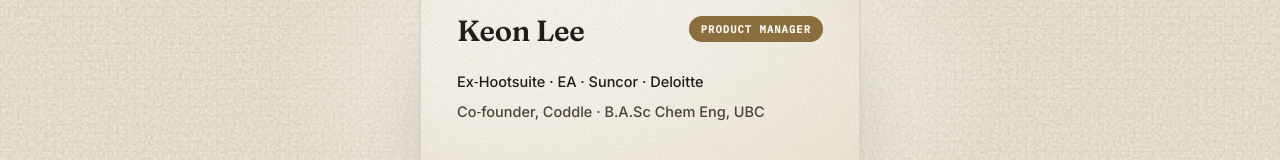
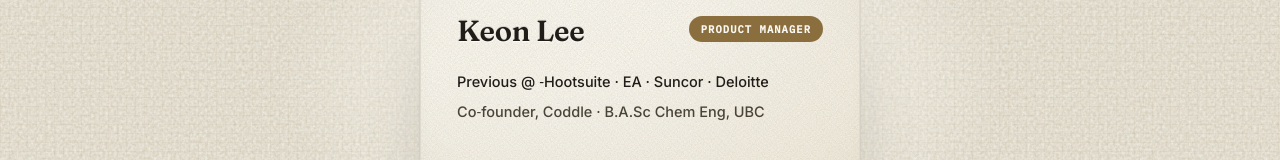
Before and after one commit to Keonleebv/keon-portfolio, a Next.js app: page / in a window 1280 px wide. Shown: the part 288-448 px from the top of the page. Built offline with nearby package versions, Linux system fonts and the light colour scheme.

Commit message:
Title changes

```diff
--- a/app/layout.js
+++ b/app/layout.js
@@ -1,4 +1,5 @@
 import "./globals.css";
+import { Analytics } from "@vercel/analytics/next"
 
 export const metadata = {
   metadataBase: new URL("https://keonlee.ca"),
--- a/app/page.js
+++ b/app/page.js
@@ -85,7 +85,7 @@
               <div className="badge mono">Product Manager</div>
             </div>
             <div className="card-mid">
-              <div className="l1">Ex&#8209;Hootsuite &middot; EA &middot; Suncor &middot; Deloitte</div>
+              <div className="l1">Previous @ &#8209;Hootsuite &middot; EA &middot; Suncor &middot; Deloitte</div>
               <div className="l2">Co&#8209;founder, Coddle &middot; B.A.Sc Chem Eng, UBC</div>
             </div>
             <div className="card-bottom">
--- a/package.json
+++ b/package.json
@@ -9,6 +9,7 @@
     "lint": "eslint"
   },
   "dependencies": {
+    "@vercel/analytics": "^2.0.1",
     "motion": "^12.43.0",
     "next": "16.2.12",
     "react": "19.2.4",
```
Also changed, not shown: 1 other file (tests, documents, lock files or other folders).
